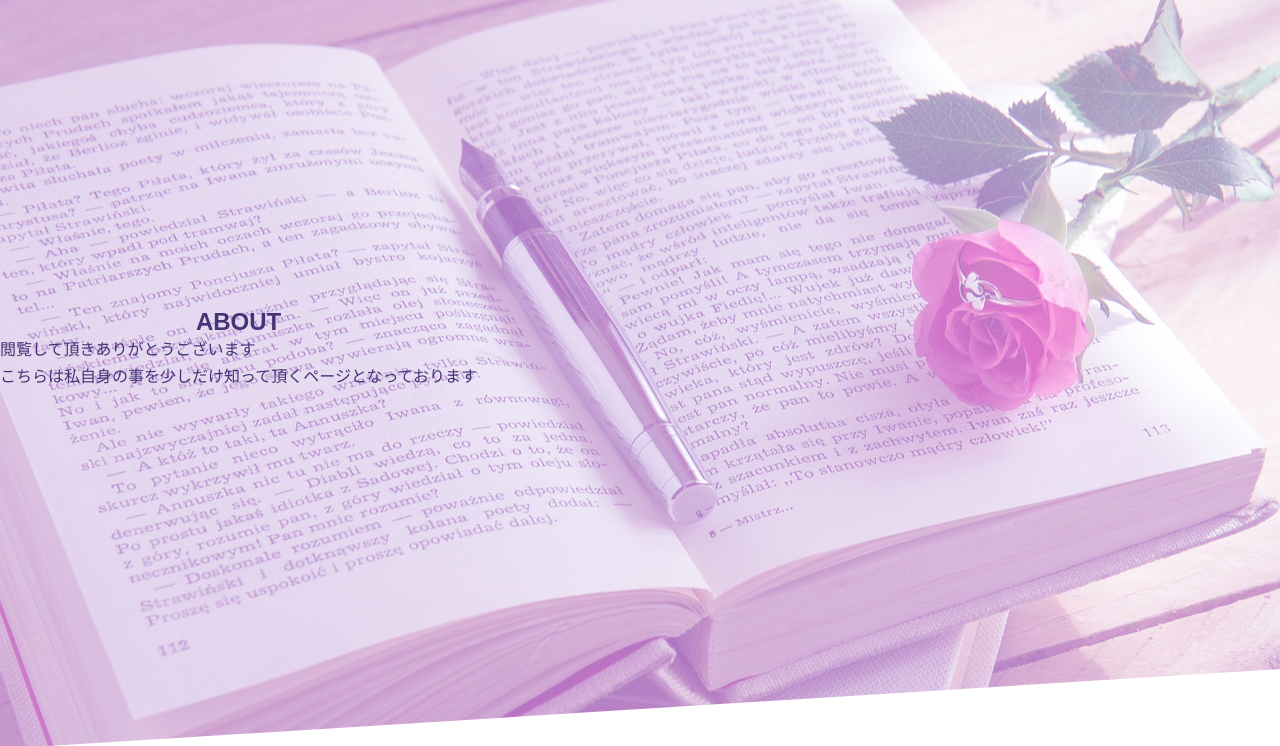
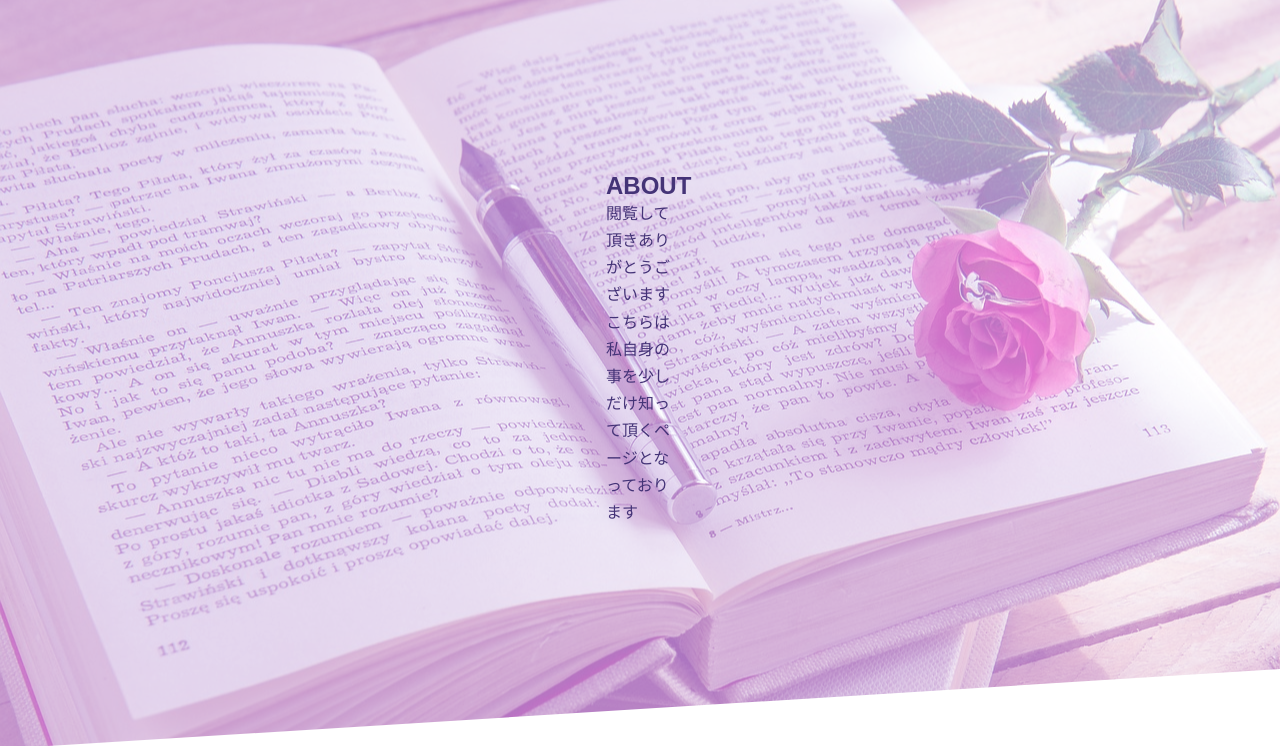
Before and after one commit to tatsu-narita/my-portfolio, a plain HTML site: page about.html in a window 1280 px wide. Shown: the part 51-797 px from the top of the page. Drawn offline with Linux system fonts and the light colour scheme; some packages are replaced by stand-ins of ours.

Commit message:
update: css
wrapperレイアウト追加

```diff
--- a/css/style.css
+++ b/css/style.css
@@ -32,6 +32,13 @@ h2 {
 
 p {
     line-height: 1.7;
+}
+
+.wrapper {
+    max-width: 800px;
+    width: 100px;
+    margin: 0 auto;
+    padding:  0 1rem;
 }
 
 :root {
```
